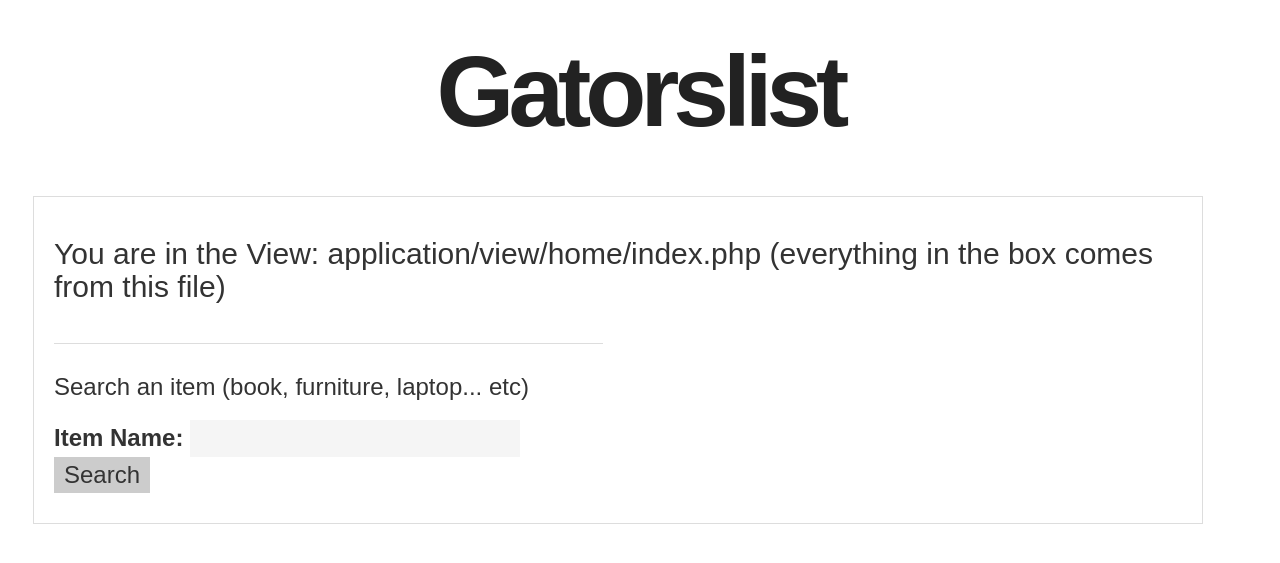
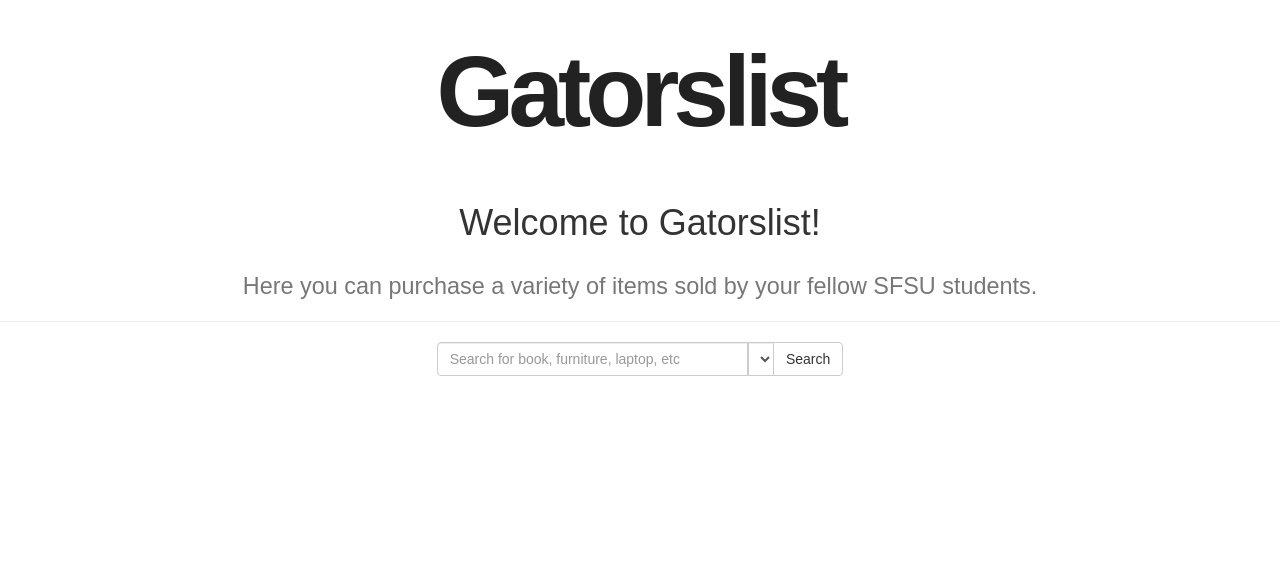
Before and after one commit to Alrashed/Gatorslist, a PHP site: page /home in a window 1280 px wide. Shown: the part 52-615 px from the top of the page. Run offline with PHP 8.4, Linux system fonts and the light colour scheme; some libraries are stand-ins or nearby versions.

Commit message:
Added bootstrap UI to home page

```diff
--- a/m2/application/view/_templates/footer.php
+++ b/m2/application/view/_templates/footer.php
@@ -1,6 +1,7 @@
     <!-- jQuery, loaded in the recommended protocol-less way -->
     <!-- more http://www.paulirish.com/2010/the-protocol-relative-url/ -->
     <script src="//code.jquery.com/jquery-1.11.1.min.js"></script>
+    <script src="//maxcdn.bootstrapcdn.com/bootstrap/3.2.0/js/bootstrap.min.js"></script>
 
     <!-- define the project's URL (to make AJAX calls possible, even when using this in sub-folders etc) -->
     <script>
--- a/m2/application/view/_templates/header.php
+++ b/m2/application/view/_templates/header.php
@@ -1,6 +1,5 @@
 <!DOCTYPE html>
 <!-- Bootstrap -->
-<script src="//maxcdn.bootstrapcdn.com/bootstrap/3.2.0/js/bootstrap.min.js"></script>
 <link rel='stylesheet' type='text/css' href='//maxcdn.bootstrapcdn.com/bootstrap/3.2.0/css/bootstrap.min.css'>
 
 <html lang="en">
--- a/m2/application/view/home/index.php
+++ b/m2/application/view/home/index.php
@@ -1,21 +1,25 @@
-<div class="container">
+<div class="page-header text-center">
+  <h1>Welcome to Gatorslist!</h1>
+  <h1><small>Here you can purchase a variety of items sold by your fellow SFSU students.</small></h1>
+</div>
 
-  <h2>You are in the View: application/view/home/index.php (everything in the box comes from this file)</h2>
-  <div class="row">
-    <div class="col-lg-6">
+<div class="row">
+  <form action="<?php echo URL; ?>products/searchproducts" method="POST">
+    <div class="col-lg-4 col-lg-offset-4" >
       <div class="input-group">
-
-        <div class="box">
-            <h3>Search an item (book, furniture, laptop... etc)<h3>
-            <form action="<?php echo URL; ?>products/searchproducts" method="POST">
-                <label>Item Name: </label>
-                <input type="text" name="searchinput" value="" required />
-                <input type="submit" name="submit_search_product" value="Search" />
-            </form>
+        <input class="form-control" type="text" name="searchinput" value="" placeholder="Search for book, furniture, laptop, etc" required />
+          <div class="input-group-btn">
+            <select name="category" class="form-control">
+              <option value="">All Categories</option>
+              <option value="book">Books</option>
+              <option value="furniture">Furniture</option>
+              <option value="laptop">Laptops</option>
+            </select>
+          </div>
+        <div class="input-group-btn">
+          <input class="btn btn-default" type="submit" name="submit_search_product" value="Search" />
         </div>
-
       </div><!-- /input-group -->
-    </div><!-- /.col-lg-6 -->
-  </div><!-- /.row -->
-
+    </div><!-- /.col-lg-4 -->
+  </form>
 </div>
--- a/m2/public/css/style.css
+++ b/m2/public/css/style.css
@@ -56,26 +56,3 @@ body {
     padding-top: 10px;
     margin-top: 30px;
 }
-.container input {
-    background-color: #f5f5f5;
-    border: 0;
-    padding: 5px 10px;
-}
-.container input[type="submit"] {
-    background-color: #ccc;
-    cursor: pointer;
-}
-.container input[type="submit"]:hover {
-    background-color: #222;
-    color: #fff;
-}
-.container button {
-    background-color: #ccc;
-    border: 0;
-    padding: 5px 10px;
-    cursor: pointer;
-}
-.container button:hover {
-    background-color: #222;
-    color: #fff;
-}
```
